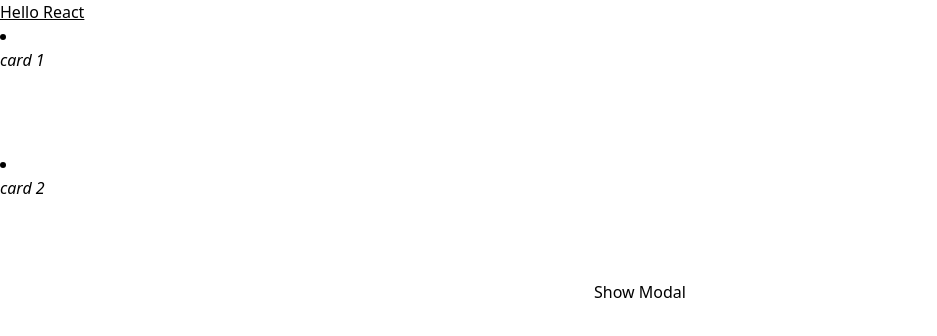
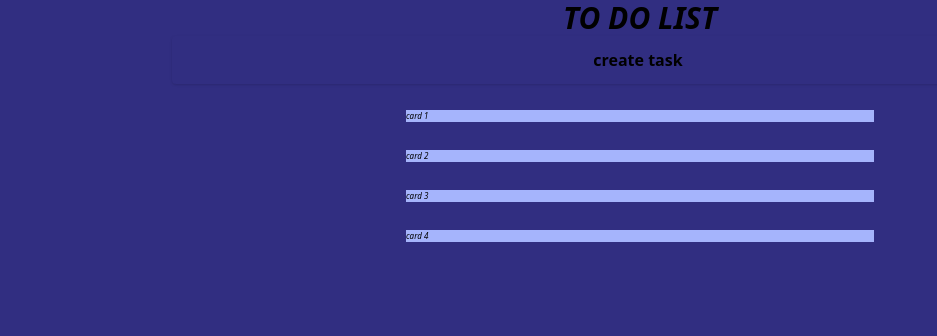
Before and after one commit to MaksPlan/todoList2024, a React (Vite) app: page / in a window 1280 px wide. Shown: the top 336 px of the page, without its empty margins (0-937 px from the left). Built offline with nearby package versions, Linux system fonts and the light colour scheme.

Commit message:
Сделал функционал модалки,

```diff
--- a/src/components/ButtonAction.tsx
+++ b/src/components/ButtonAction.tsx
@@ -1,22 +1,24 @@
-import { FC } from 'react';
-import { IData } from '../mock/data';
-import  { addToList, deleteFromList, useAppDispatch } from '../store/cardListSlice';
+import {  FC, } from 'react';
+// import { IData } from '../mock/data';
 
 interface IButton {
-    type: string;
-    card: IData;
+    name: string;
+    onClick: () => void;
 }
 
-const ButtonAction: FC<IButton> = (type, card) => {
+
+
+const ButtonAction: FC<IButton> = ({ name, onClick}) => {
 
 
     return (
-        <button
+       <button
         className="bg-blue-200 text-black active:bg-blue-500
         font-bold px-6 py-3 rounded shadow hover:shadow-lg outline-none focus:outline-none mr-1 mb-1  overflow-x-hidden"
           type="button"
+          onClick={onClick}
         >
-
+              {name}
         </button>
     );
 
--- a/src/components/MainPage.tsx
+++ b/src/components/MainPage.tsx
@@ -2,17 +2,22 @@ import { useEffect, useState } from "react";
 import  data, { IData } from "../mock/data";
 import Card from "../entities/Card";
 import './main.css';
+import ButtonAction from "./ButtonAction";
 import Modal from "./Modal";
-
 
 const MainPage = () => {
 
     const [cardListState, setCardListState] = useState<IData[] | [] >([])
+    const [modalToggler, setModalToggler] = useState<boolean>(false)
+
 
     useEffect(() => {
-        // getCardList ? setCardListState (getCardList) :
         setCardListState(data)
     }, [])
+
+    const modalButtonHandler = () => {
+        setModalToggler(!modalToggler)
+    }
 
    const cardList = cardListState.length > 0 ?  cardListState.map((cardData: IData) => {
         return cardData.id ?
@@ -22,17 +27,23 @@ const MainPage = () => {
           </p>
     }) : 'Empty List'
 
-    return <div className="container mx-auto">
-              <h1 className="underline">Hello React</h1>
+         return <div className="container mx-auto
+    flex flex-col flex-wrap list-none gap-4
+    ">
+        <ButtonAction name={'create task'} onClick={modalButtonHandler}/>
              { cardList }
-              <Modal />
-              {/* Modal create Task */}
+          {
+            modalToggler && (
+                <Modal/>
+            )
+          }
 
-              <div>
-
-              </div>
 
     </div>
+
+
 };
 
+
+
 export default MainPage;
--- a/src/components/Modal.tsx
+++ b/src/components/Modal.tsx
@@ -1,24 +1,32 @@
-import { useState } from "react";
+import { useEffect, useState } from "react";
+import PortalWrapper, { createContainer } from "./PortalWrapper";
 import InputField from "./InputField";
 
 const Modal = () => {
-  const [showModal, setShowModal] = useState(false);
+  const MODAL_CONTAINER_ID = 'modal-container-id';
+  const [isMounted, setMounted] = useState(false);
+
+  useEffect(() => {
+    createContainer({ id: MODAL_CONTAINER_ID });
+    setMounted(true);
+  }, []);
 
 
     return (
-
-        <div className="flex justify-center items-center">
-              <button
-
-        onClick={() => setShowModal(!showModal)}
-      >
-         Show Modal
-      </button>
-      {showModal && (
-       <InputField />
-      )}
+      isMounted
+      ? (<PortalWrapper id={MODAL_CONTAINER_ID}>
+        <div className="fixed  transition duration-500 delay-75 top-0 left-0 object-center  z-10 mx mx-hight flex justify-center">
+          <div className="flex  items-center">
+          <span>
+            Task Name
+          </span>
+          <InputField />
+          </div>
 
         </div>
+      </PortalWrapper>)
+      : null
+
     );
 };
 
--- /dev/null
+++ b/src/components/PortalWrapper.tsx
@@ -0,0 +1,42 @@
+import { useEffect, useState } from "react";
+import { createPortal } from "react-dom";
+
+type PortalProps = { id: string | null; children: React.ReactNode; };
+type containerOptions = { id: string; mountNode?: HTMLElement };
+
+const createContainer = (options : containerOptions) => {
+  if (document.getElementById(options.id)) {
+    return;
+  }
+
+  const { id, mountNode = document.body } = options;
+
+  const portalContainer = document.createElement('div');
+
+  portalContainer.setAttribute('id', id);
+  mountNode.appendChild(portalContainer);
+};
+
+
+const PortalWrapper = (props: PortalProps) => {
+    const {id, children} = props;
+    const [container, setContainer] = useState<HTMLElement>();
+
+    useEffect(() => {
+        if (id) {
+          const portalContainer = document.getElementById(id);
+
+          if (!portalContainer) {
+            throw new Error('There is no portal container in markup');
+          }
+
+          setContainer(portalContainer);
+        }
+      }, [id]);
+
+
+  return container ? createPortal(children, container) : null;
+};
+
+export {createContainer}
+export default PortalWrapper;
--- a/src/entities/Card.tsx
+++ b/src/entities/Card.tsx
@@ -7,9 +7,16 @@ interface IProps {
 
 const Card: FC<IProps> = ({cardData}): JSX.Element => {
     const {name, id} = cardData
-    return <li className="box-border h-32 w-32">
+    return <div className="
+    box-border
+     bg-activeBlue
+    scale-50 hover:scale-75 ease-in duration-500
+      " >
+         <li key={id}>
             <p className="italic bold"> {name}</p>
         </li>
+    </div>
+
 
 };
 
--- /dev/null
+++ b/src/entities/createCardModal.tsx
@@ -0,0 +1,30 @@
+import React from 'react';
+import InputField from '../components/InputField';
+
+interface IProps {
+    show: boolean;
+}
+
+const createCardModal = ({show}: IProps) => {
+
+
+    return (
+    <div className=' fixed left-0 top-0 z-[1055] hidden h-full
+    w-full overflow-y-auto overflow-x-hidden outline-none
+    '>
+        <span>
+            create Task
+        </span>
+        <p>
+            Name
+        </p>
+        <InputField/>
+        <p>
+            Description
+        </p>
+        {/* <ButtonAction func={() => createNewTask } name={'create'} /> */}
+    </div>
+    );
+};
+
+export default createCardModal;
--- a/src/layout/MainLayout.tsx
+++ b/src/layout/MainLayout.tsx
@@ -1,12 +1,34 @@
-import { Children } from "react";
+import {  DetailedHTMLProps, HTMLAttributes, ReactNode, } from "react";
+
+interface IProps extends DetailedHTMLProps<HTMLAttributes<HTMLDivElement>, HTMLDivElement> {
+    Children: ReactNode;
+}
 
 
+const MainLayout = ({Children}: IProps) => {
+return <div className="sm md lg xl bg-baseBlue h-screen">
+    <header className=" container mx-auto
+
+    bg-gradient-to-r from-indigo-500 to-transparent
+      pb-50">
+        <div className="flex pt-50 justify-center">
+            <span className="font-bold text-3xl text-center italic">
+            TO DO LIST
+            </span>
+
+        </div>
+
+    </header>
+            <div>
+        {Children}
+            </div>
 
 
-const MainLayout = () => {
-return <div className="container mx-auto bg-[#34d399]">
-
-{/* {Children} */}
+    {/* <footer className="container mx-auto bg-blue-500">
+    <div className="flex pt-50 justify-between ">
+        Footer
+        </div>
+    </footer> */}
 </div>
 };
 
--- a/src/main.tsx
+++ b/src/main.tsx
@@ -5,6 +5,7 @@ import './index.css'
 import { BrowserRouter } from 'react-router-dom'// import MainLayout from './layout/MainLayout.tsx'
 import { Provider } from 'react-redux'
 import store from './store/cardListSlice.ts'
+import MainLayout from './layout/MainLayout.tsx'
 
 
 
@@ -13,9 +14,9 @@ ReactDOM.createRoot(document.getElementById('root')!).render(
   <React.StrictMode>
     <Provider store={store}>
     <BrowserRouter>
-{/* <MainLayout> */}
-<App />
-{/* </MainLayout> */}
+<MainLayout Children={<App/>}>
+{/* <App /> */}
+</MainLayout>
 </BrowserRouter>
     </Provider>
 
--- a/src/mock/data.ts
+++ b/src/mock/data.ts
@@ -1,6 +1,7 @@
 export interface IData {
     name: string;
     id: number;
+    decrpt?: string;
 
 }
 
@@ -12,7 +13,16 @@ const data: IData[] = [
     {
         name: 'card 2',
         id: 2,
+    },
+    {
+        name: 'card 3',
+        id: 3,
+    },
+    {
+        name: 'card 4',
+        id: 4,
     }
+
 ];
 
 export default data;
--- a/tailwind.config.js
+++ b/tailwind.config.js
@@ -3,11 +3,29 @@ export default {
   content: [
     "./src/**/*.{js,jsx,ts,tsx}", "./index.html"],
   theme: {
-    theme: {
-      container: {
-        padding: '20px',
-      },
+
+    colors: {
+      transparent: 'transparent',
+      current: 'currentColor',
+      'white': '#ffffff',
+      'baseBlue': '#312e81',
+      'activeBlue': '#a5b4fc',
+      'wrapBlue': '#6366f1',
+
     },
+    screens: {
+      sm: '480px',
+      md: '768px',
+      lg: '976px',
+      xl: '1440px',
+    },
+
+    container: {
+      padding: '20px',
+      center: true,
+
+    },
+
     extend: {},
   },
   plugins: [],
```
